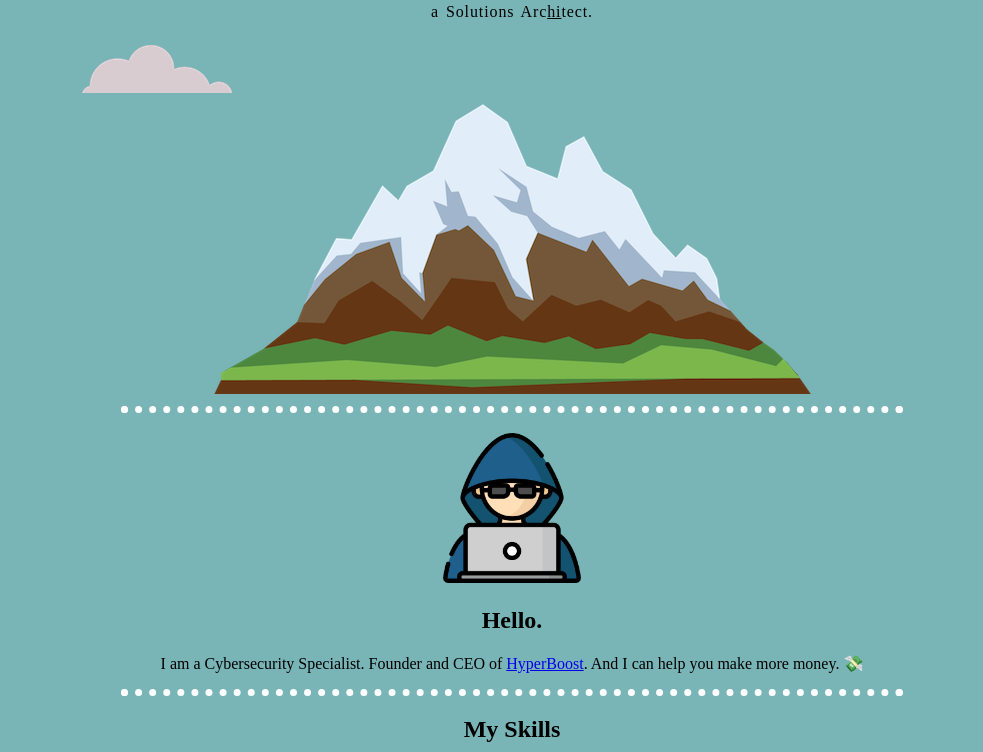
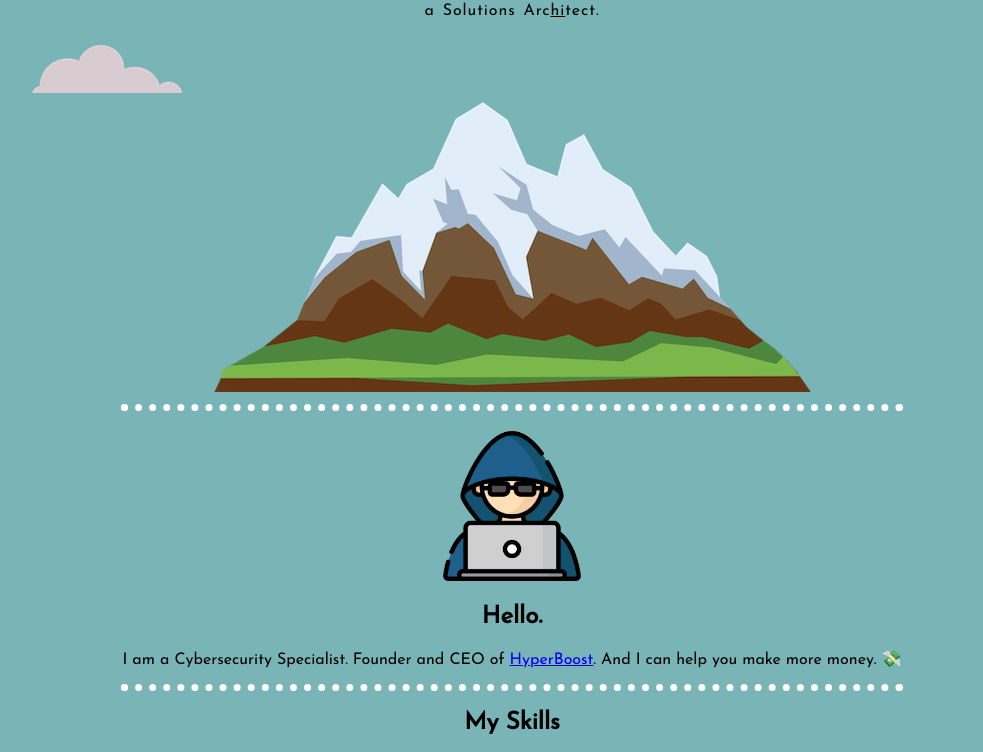
Before and after one commit to thedarrendias/cv, a plain HTML site: page index.html in a window 1280 px wide. Shown: the part 215-967 px from the top of the page, without its empty margins (128-1111 px from the left). Drawn offline with Linux system fonts and the light colour scheme.

Commit message:
Update styles.css

```diff
--- a/styles.css
+++ b/styles.css
@@ -1,7 +1,7 @@
 body {
   margin: 0;
   text-align: center;
-  font-family: 'Merriweather', serif;
+  font-family: 'Josefin Sans', sans-serif;
 
 }
 
@@ -30,7 +30,7 @@ hr{
 
 .bottom-cloud{
   position: absolute;
-  left: 210px;
+  left: 160px;
   top: 260px;
 }
 
```
